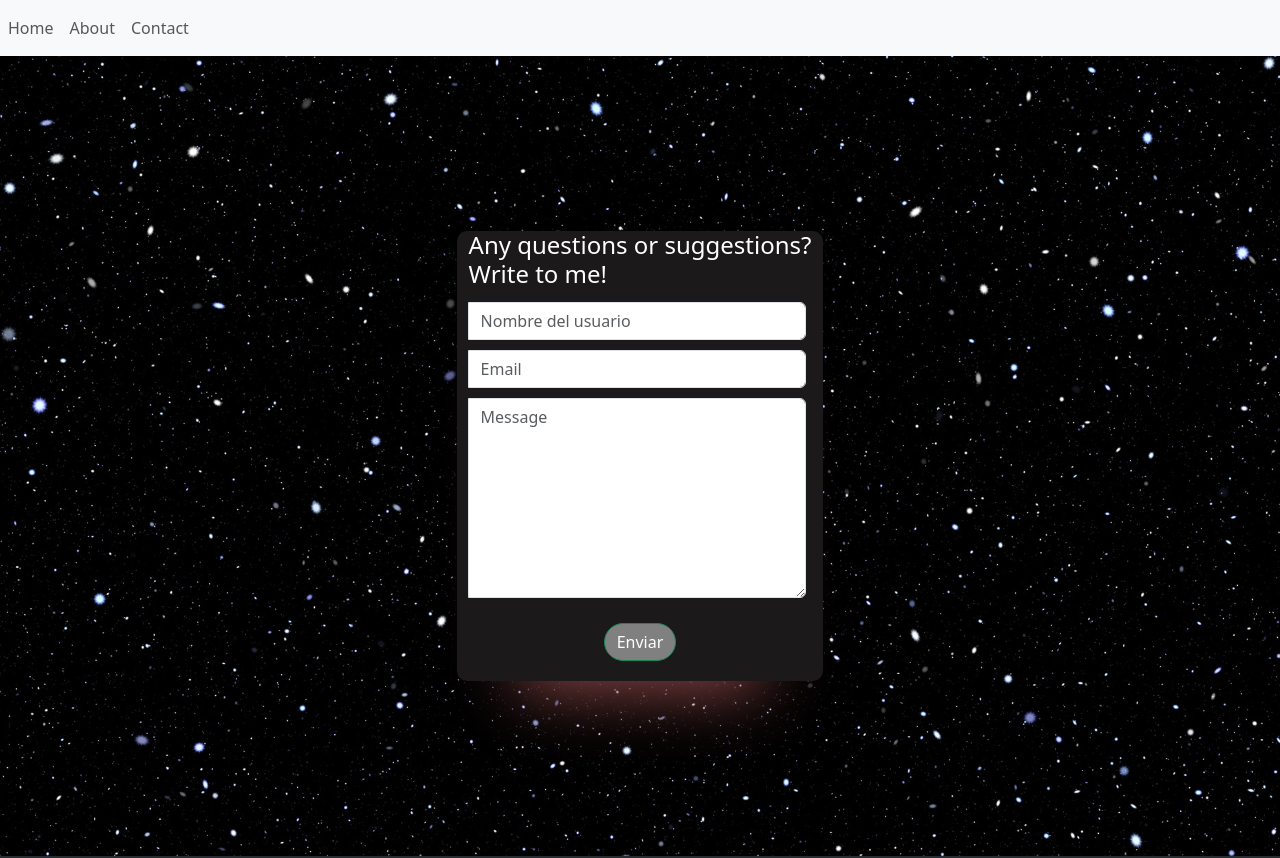
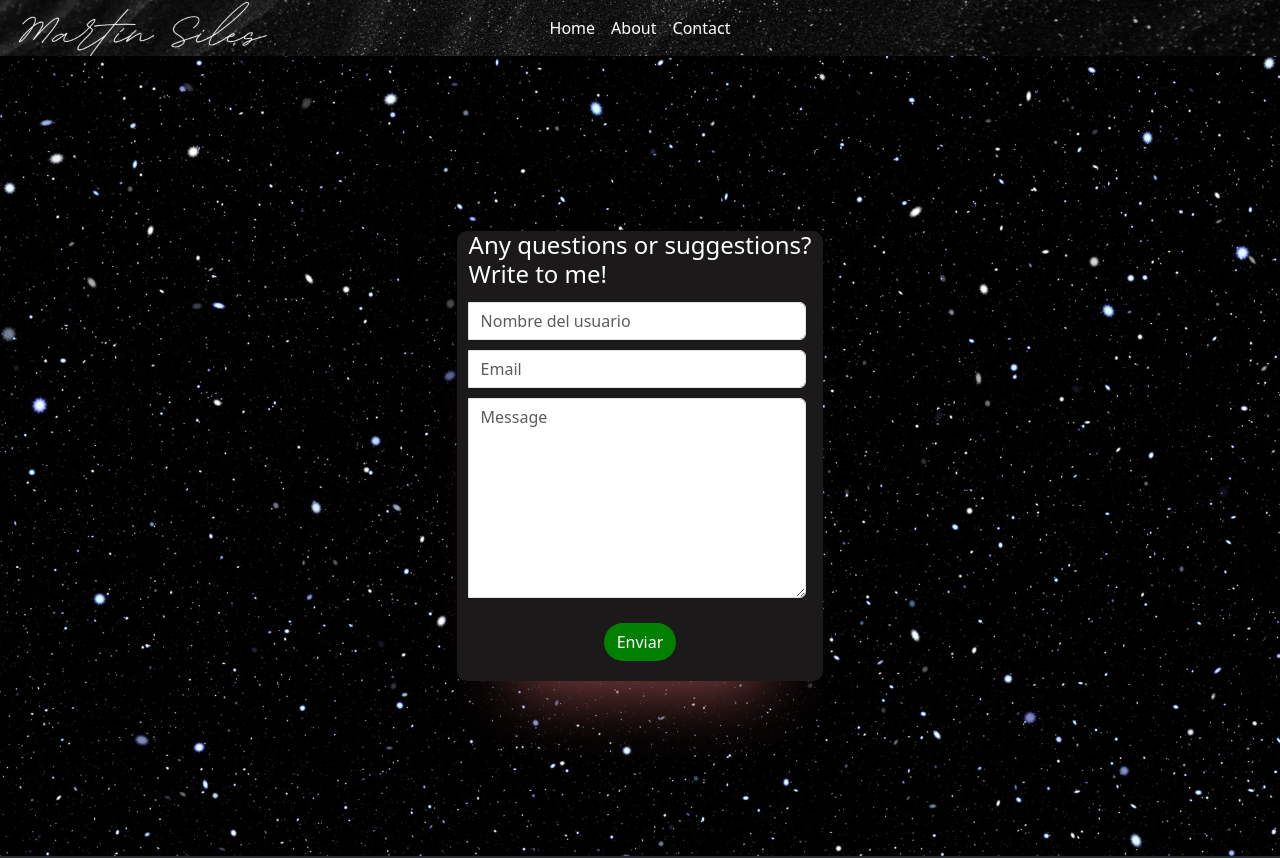
Before and after one commit to Martinsr99/PortFolio, an Angular app: page /contact in a window 1280 px wide. Shown: the top 858 px of the page. Built offline with nearby package versions, Linux system fonts and the light colour scheme.

Commit message:
feat: Change contact button style and header

```diff
--- a/src/app/pages/contact/contact.component.html
+++ b/src/app/pages/contact/contact.component.html
@@ -22,7 +22,7 @@
             </div>
           </div>
           <div class="contact-button">
-            <button type="submit" class="btn btn-success btn-block waves-effect waves-light m-r-10">Enviar</button>
+            <button type="submit" class="btn btn-block waves-effect waves-light m-r-10" style="background-color: green;">Enviar</button>
           </div>
         </form>
       </div>
--- a/src/app/shared/header/header.component.html
+++ b/src/app/shared/header/header.component.html
@@ -1,14 +1,14 @@
 <header>
-  <nav class="navbar navbar-expand-sm    navbar-light bg-light" style="align-items: center;">
-      <ul class="navbar-nav mr-auto mt-12 mt-lg-12" style="align-items: center;">
+  <nav class="navbar navbar-expand-sm navbar-light bg-light">
+    <ul class="navbar-nav mx-auto">
       <li class="nav-item">
-          <a class="nav-link" href="/">Home</a>
+        <a class="nav-link white-text" href="/">Home</a>
       </li>
       <li class="nav-item">
-          <a class="nav-link" href="/about">About</a>
+        <a class="nav-link white-text" href="/about">About</a>
       </li>
       <li class="nav-item">
-          <a class="nav-link" href="/contact">Contact</a>
+        <a class="nav-link white-text" href="/contact">Contact</a>
       </li>
     </ul>
   </nav>
--- a/src/styles.css
+++ b/src/styles.css
@@ -125,8 +125,7 @@
 .container {
   height: 100vh;
   width: 100vw;
-  max-height: 800px;
-  max-width: 1280px;
+
   min-height: 600px;
   min-width: 1000px;
   display: flex;
@@ -454,3 +453,22 @@ margin-bottom: 20px;
   background-color: grey;
   color: white;
 }
+
+.navbar-nav {
+  display: flex; /* Add this line to enable flexbox */
+  justify-content: center;
+  align-items: center;
+  height: 100%;
+  min-width: 400px;
+}
+
+.navbar {
+  background-image: url("./assets/NavBar.png");
+  background-size: cover;
+  background-position: center;
+  color: white;
+}
+
+.white-text {
+  color: white;
+}
```
Also changed, not shown: src/assets/NavBar.png (added). Lines whose indentation alone changed are shown as unchanged.
